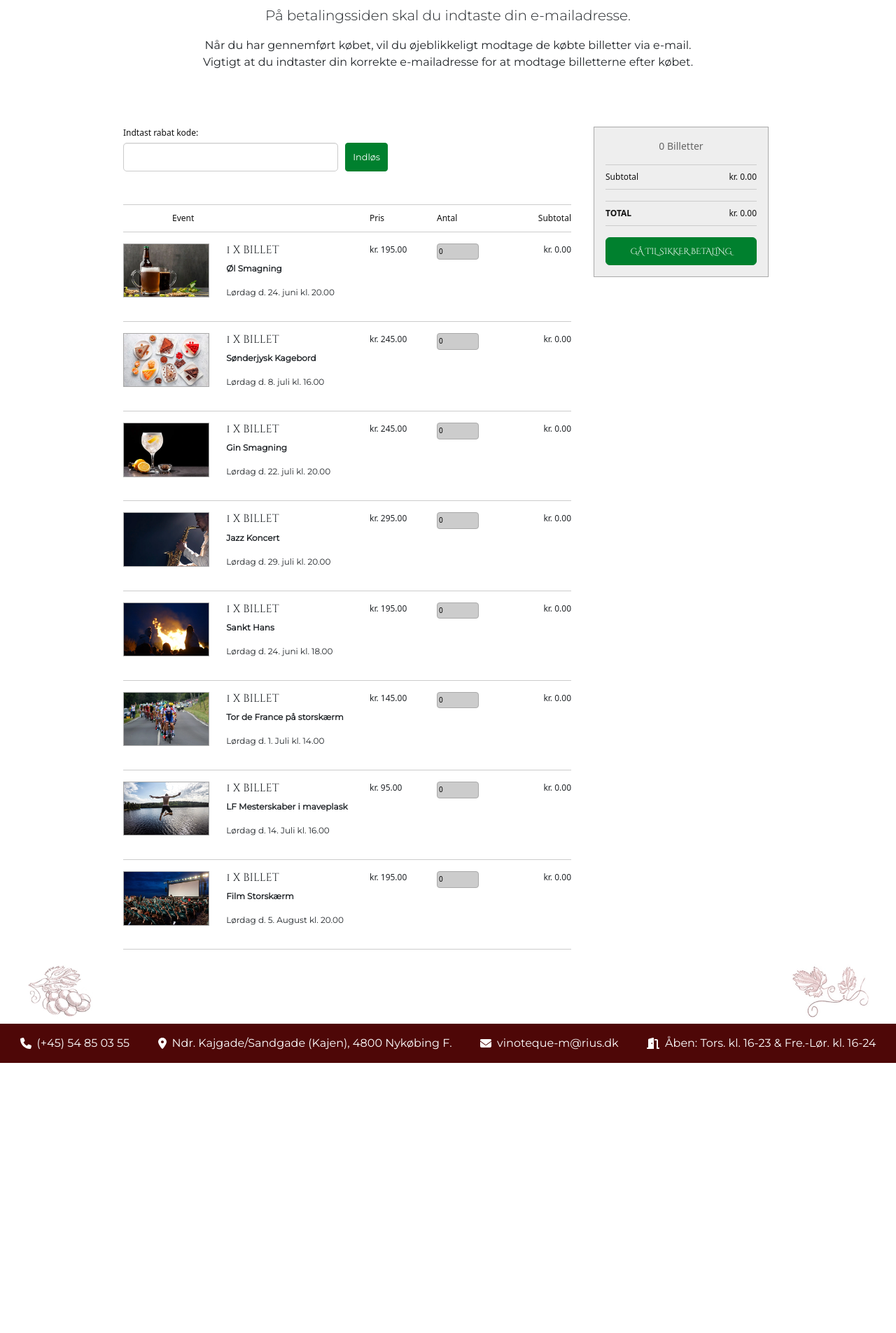
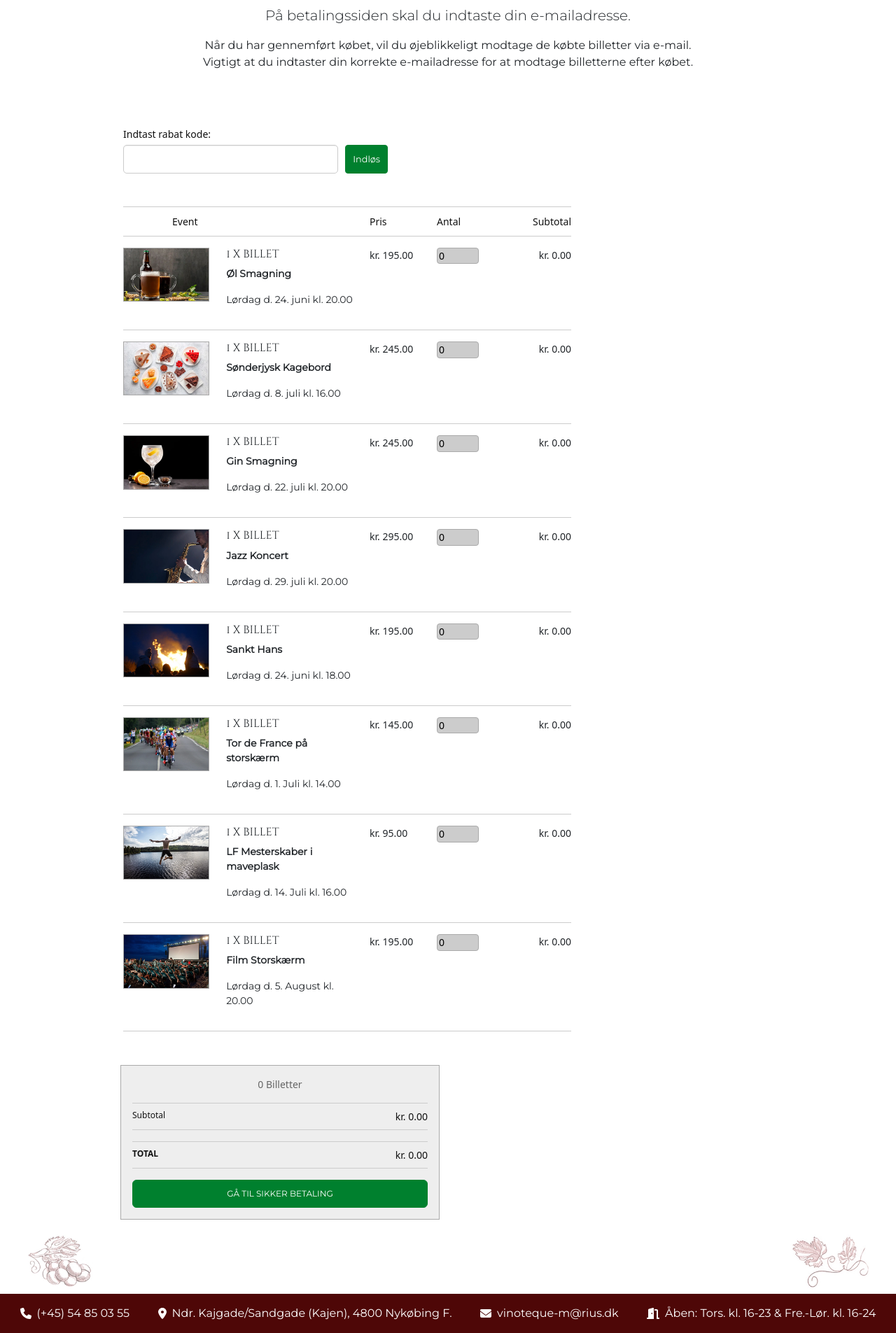
Before and after one commit to MichaelScooter/vinoteque, a PHP site: page /tilmelding.php in a window 1280 px wide. Shown: the part 298-2203 px from the top of the page at 70% size. Before the commit the page ends 1817 px from the top, so only its background shows below. Run offline with PHP 8.4, Linux system fonts and the light colour scheme; style sheets or scripts are compiled from the project's sources; some libraries are stand-ins or nearby versions.

Commit message:
- Tilført defer på fontawesome - ændret tekst størrelse på tilmeldingssiden - ændret font family på "gå til betaling knappen"

```diff
--- a/css/styles.scss
+++ b/css/styles.scss
@@ -234,6 +234,7 @@ button,
 .product-image,
 .product-details {
 	float: left;
+	font-size: 14px;
 }
 
 .price:before,
@@ -243,6 +244,13 @@ button,
 .promo-value:before {
 	content: "kr. ";
 }
+
+/* Input */
+#basket-subtotal, #basket-total, .basket .quantity input[type=number]{
+	font-size:14px;
+}
+
+
 
 .hide {
 	display: none;
@@ -255,6 +263,10 @@ main {
 	overflow: hidden;
 	padding: 1rem 0;
 	width: 960px;
+}
+
+main .pt-5 .summary {
+	width: 100%;
 }
 
 .basket,
--- a/includes/head.php
+++ b/includes/head.php
@@ -1,5 +1,5 @@
 <!-- Sikrer man kan benytte CSS ved at tilkoble en CSS fil -->
-<script src="https://use.fontawesome.com/releases/v6.1.0/js/all.js" crossorigin="anonymous"></script>
+<script defer src="https://use.fontawesome.com/releases/v6.1.0/js/all.js" crossorigin="anonymous"></script>
 <link href="css/styles.css" rel="stylesheet" type="text/css">
 
 <!-- Favicon -->
--- a/om_os.php
+++ b/om_os.php
@@ -68,7 +68,6 @@
                 I 1993 køber Rederei Bötcher skibet, laver en stor ombygning og omdøber hende til Marittima. Skibet sejler bl. a som ”smørbåd” til Danmark, da dette ophører bliver den nye opgave, som party båd og turistbåd i Trave kanalerne omkring Lübeck og i Østersøen.
             </p>
             <a href="kontakt.php" class="btn btn-secondary text-white">Kontakt</a>
-
         </div>
         <div class="col-12 col-lg-6">
             <img src="images/vibaren_Jes_Jonigk.webp" alt="Jes Jonigk Vinoteque - Historien om vores unikke vinbar på skibet" class="img-fluid h-100 rounded-3">
--- a/tilmelding.php
+++ b/tilmelding.php
@@ -48,8 +48,13 @@
 </div>
 
 
+
+
+
 <main>
-    <div class="basket pt-lg-5">
+    <div class="container">
+        <div class="row">
+        <div class="col-12 col-lg-6 basket pt-lg-5">
         <div class="basket-module">
             <label for="promo-code">Indtast rabat kode:</label>
             <input id="promo-code" type="text" name="promo-code" maxlength="5" class="promo-code-field">
@@ -203,7 +208,8 @@
         </div>
 
     </div>
-    <aside class="pt-5">
+
+    <aside class="col-12 col-lg-6 pt-5">
         <div class="summary">
             <div class="summary-total-items"><span class="total-items"></span> Billetter</div>
             <div class="summary-subtotal">
@@ -220,10 +226,12 @@
                 <div class="total-value final-value" id="basket-total">0.00</div>
             </div>
             <div class="summary-checkout">
-                <a href="betaling.php" class="checkout-cta btn btn-farve5 text-white">Gå til sikker betaling</a>
+                <a href="betaling.php" class="checkout-cta btn btn-farve5 text-white "style="font-family: montserrat">Gå til sikker betaling</a>
             </div>
         </div>
     </aside>
+        </div>
+    </div>
 </main>
 
 <!-- Drue Bund -->
```
Also changed, not shown: images/baggrund_vinbaren_dark.jpg (added).
